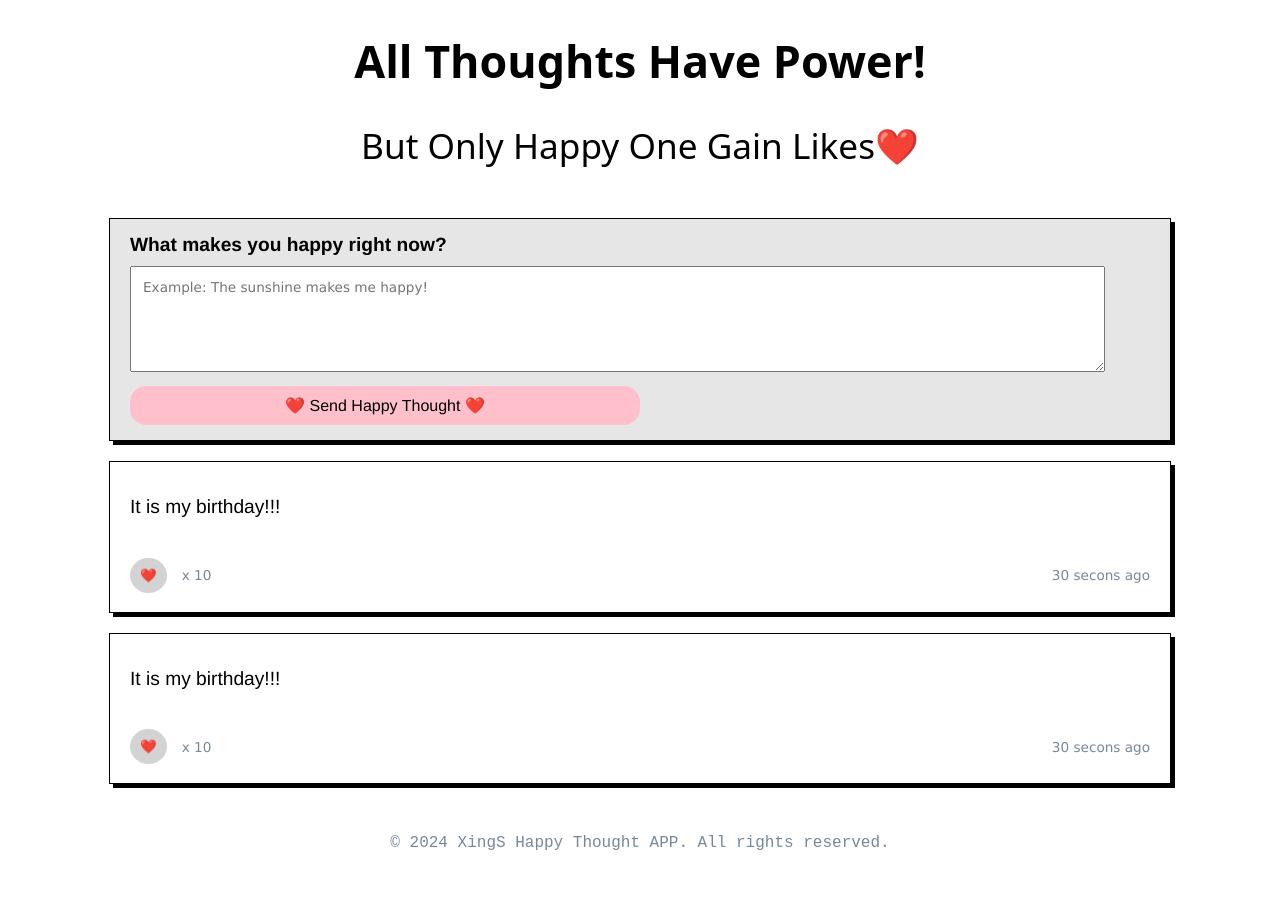
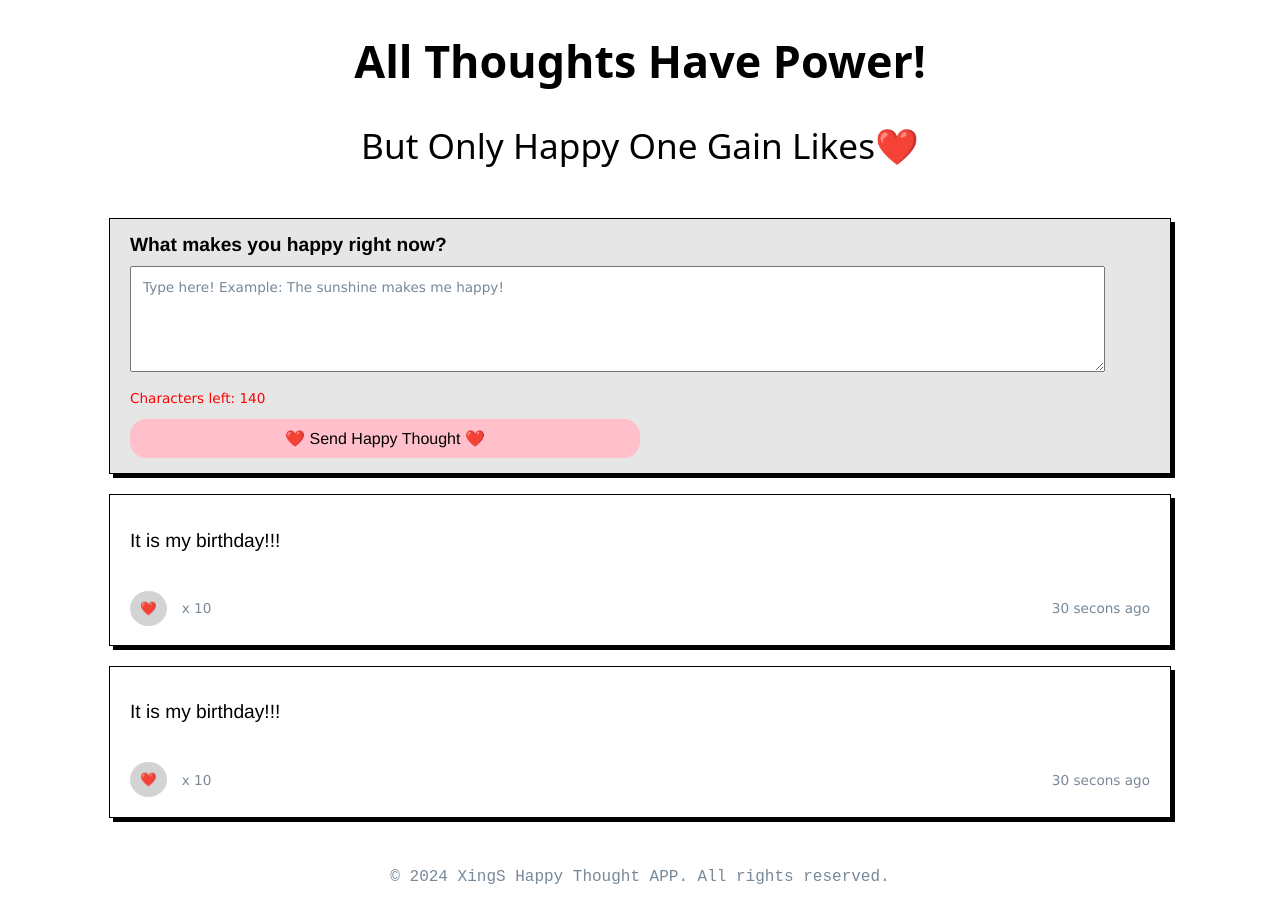
Before and after one commit to Technigo/project-happy-thoughts-vite, a React (Vite) app: page / in a window 1280 px wide. Before the commit the page ends 868 px from the top, so only its background shows below. Built offline with nearby package versions, Linux system fonts and the light colour scheme; a web font is replaced by a local one.

Commit message:
update newthought content

```diff
--- a/src/app.css
+++ b/src/app.css
@@ -32,19 +32,19 @@ h3, .thought {
   font-size: 1.2rem;
 }
 
-h3 {
-  font-weight: 600;
-  margin: 0;
-}
-
 .submit-btn {
   font-family: 'Franklin Gothic Medium', 'Arial Narrow', Arial, sans-serif;
   font-size: 1rem;
 }
 
-.text-area::placeholder, .like-number, .like-time {
+.text-area::placeholder, .like-number, .like-time, .text-length {
   font-family:'Lucida Sans', 'Lucida Sans Regular', 'Lucida Grande', 'Lucida Sans Unicode', Verdana, sans-serif;
   font-size: 0.85rem;
+  color: #789;
+}
+
+.red-text {
+  color: red;
 }
 
 /* new though container style */
@@ -60,6 +60,11 @@ h3 {
   text-align: left;
   margin: 20px auto;
   gap:10px;
+}
+
+h3 {
+  font-weight: 600;
+  margin: 0;
 }
 
 .text-area {
@@ -104,15 +109,11 @@ h3 {
   width: 85%;
 }
 
-
-
 .like-container {
   display: flex;
   align-items: center;
   gap:10px;
   margin-top: 16px;
-  color: #789;
-
 }
 
 .like-btn {
--- a/src/components/NewThought.jsx
+++ b/src/components/NewThought.jsx
@@ -1,41 +1,73 @@
-import { useState, useEffect } from "react";
+import { useState } from "react";
 
 export const NewThought = () => {
-  const handleSubmit = (e) => {
-    e.preventDefault()
+  const [thought, setThought] = useState("");
+  const [error, setError] = useState("");
+  const [response, setResponse] = useState("");
+
+  const disableSubmit = thought.length < 5 || 140 - thought.length < 5
+
+  const URL = "https://happy-thoughts-ux7hkzgmwa-uc.a.run.app/thoughts";
+
+  const handleSubmit = async (e) => {
+    e.preventDefault();
+
+    try {
+      const res = await fetch(URL, {
+        method: "POST",
+        headers: {
+          "Content-Type": "application/json"
+        },
+        body: JSON.stringify({
+          message: thought,
+        })
+      });
+
+      if (!res.ok) {
+        throw new Error(`HTTP error! Status: ${res.status}`)
+      }
+
+      const data = await res.json();
+      setResponse(data);
+      setThought("");
+      // setThought((previousThoughts) => [data, ...previousThoughts])
+
+    } catch (error) {
+      console.log("Error is ", error);
+      setError("error!");
+      throw new Error("Error: ", error);
+    }
   };
 
-  const [thought, setThought] = useState("")
+  const handleInputChange = (e) => {
+    setThought(e.target.value);
+   }
 
-  const handleFormSubmit = (e) => {
-    setThought(e.target.value)
-  };
-
-  const submitForm = () => {
-    console.log("Submited form: ", thought)
-  };
-
-  return (
+    return (
     <div className="new-thought-container">
       <h3>What makes you happy right now?</h3>
+        {error && <p style={{ color: "red" }}>{ error }</p> }
       <form
         className="thought-form"
         onSubmit={handleSubmit}>
-        <label htmlFor="thought">
+        <label>
           <textarea
             className="text-area"
             rows={5}
             cols={30}
             minLength={5}
             maxLength={140}
-            id="thought"
-            placeholder="Example: The sunshine makes me happy!"
             value={thought}
-            onChange={handleFormSubmit} />
+            onChange={handleInputChange}
+            placeholder="Type here! Example: The sunshine makes me happy!"
+            required
+          />
         </label>
+          <p className={disableSubmit ? "text-length red-text" : "text-length"}>Characters left: {140 - thought.length }</p>
+        <button type="submit" className="submit-btn" aria-label="click to submit your answer">❤️ Send Happy Thought ❤️</button>
       </form>
 
-      <button className="submit-btn" onClick={submitForm}>❤️ Send Happy Thought ❤️</button>
+      {response && thought}
     </div>
   );
 };
--- a/src/components/Thoughts.jsx
+++ b/src/components/Thoughts.jsx
@@ -1,3 +1,5 @@
+import { useState } from "react";
+
 export const Thoughts = () => {
   return (
     <div className="thoughts-container">
```
